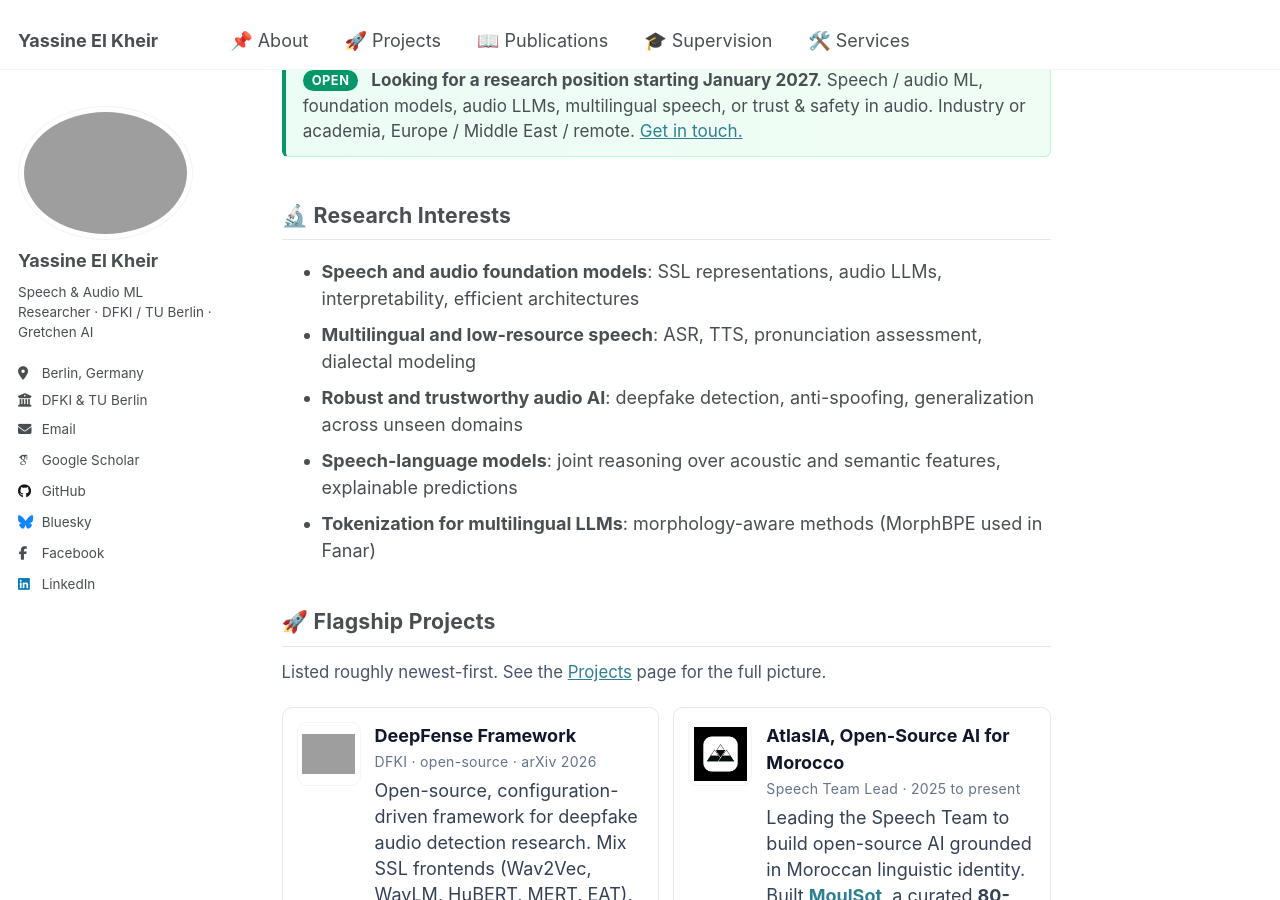
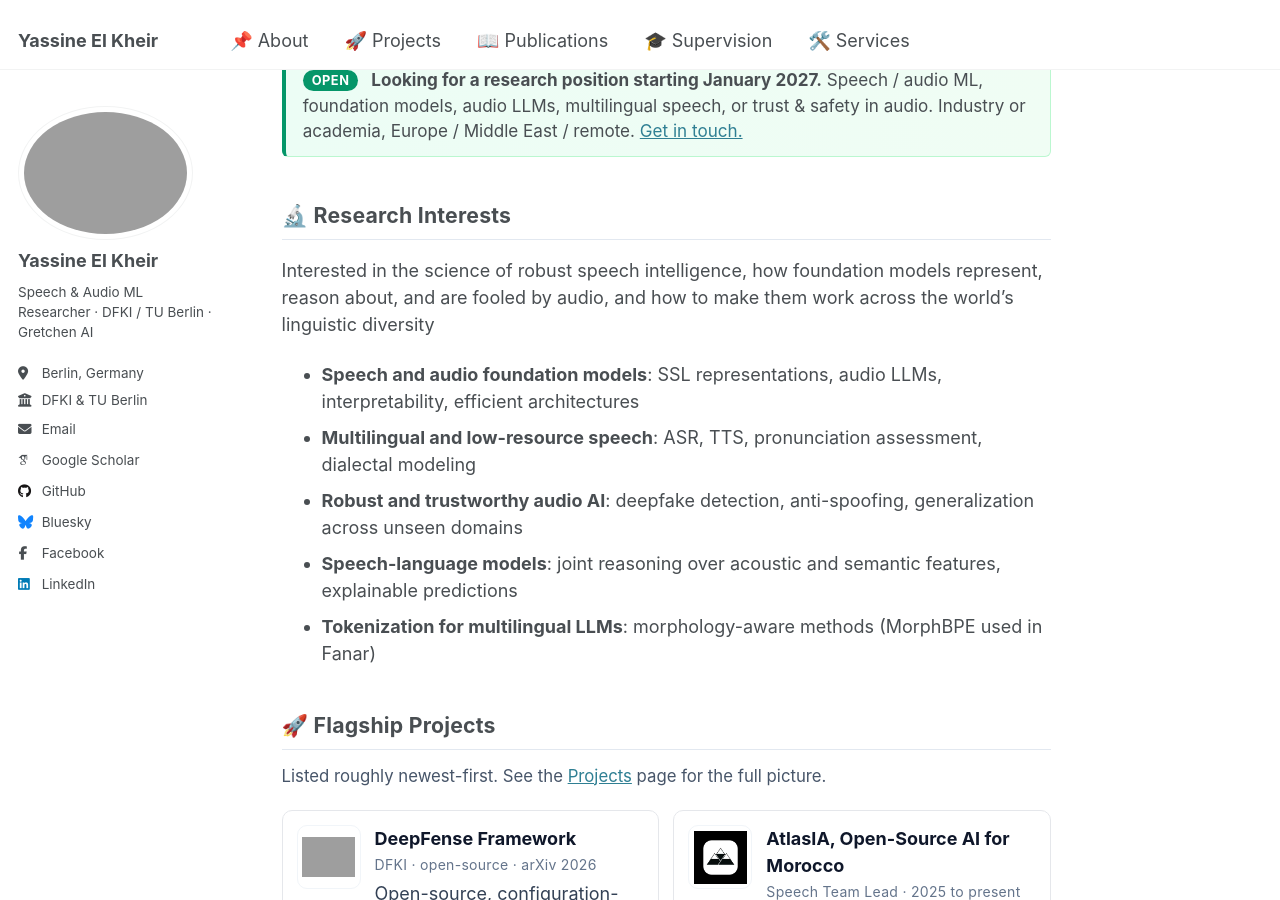
Before and after one commit to Yaselley/yaselley.github.io, a Jekyll site: the page built from _pages/about.md, in a window 1280 px wide and 900 px high, scrolled down 623 px. Built offline with Jekyll 4.4.1, drawn with Linux system fonts in a browser that asks for light colours; some web fonts are replaced; grey boxes are pictures that could not be loaded.

Commit message:
change intro

```diff
--- a/_pages/about.md
+++ b/_pages/about.md
@@ -258,6 +258,8 @@ My work spans <b>speech and audio foundation models</b>, <b>audio language model
 </div>
 
 <div class="section-title">🔬 Research Interests</div>
+
+Interested in the science of robust speech intelligence, how foundation models represent, reason about, and are fooled by audio, and how to make them work across the world's linguistic diversity
 
 - **Speech and audio foundation models**: SSL representations, audio LLMs, interpretability, efficient architectures
 - **Multilingual and low-resource speech**: ASR, TTS, pronunciation assessment, dialectal modeling
```
